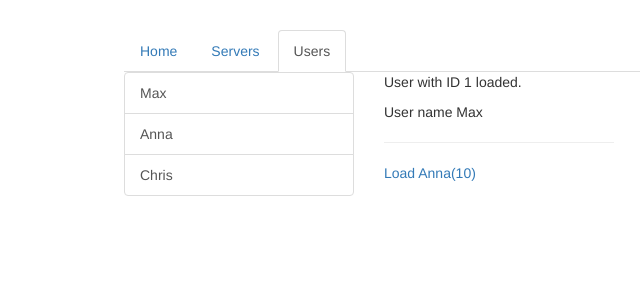
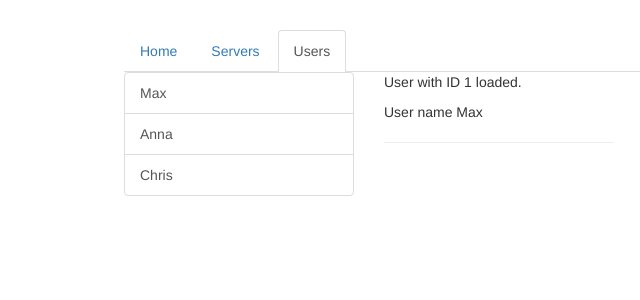
Before and after one commit to SheynaLew/routing-angular-course, an Angular app: page /users/1/Max in a window 1280 px wide. Shown: the top 300 px of the page, without its empty margins (141-781 px from the left). Built offline with nearby package versions, Linux system fonts and the light colour scheme.

Commit message:
fetching route perameters reactively

```diff
--- a/src/app/users/user/user.component.html
+++ b/src/app/users/user/user.component.html
@@ -1,4 +1,4 @@
 <p>User with ID {{user.id}} loaded.</p>
 <p>User name {{user.name}}</p>
 <hr>
-<a [routerLink]="['/users', 10, 'Anna']">Load Anna(10)</a>
+<!-- <a [routerLink]="['/users', 10, 'Anna']">Load Anna(10)</a> -->
--- a/src/app/users/user/user.component.ts
+++ b/src/app/users/user/user.component.ts
@@ -18,6 +18,12 @@ export class UserComponent implements OnInit, OnDestroy {
       id: this.route.snapshot.params['id'],
       name: this.route.snapshot.params['name']
     };
+    // .params is giving us access to the parameters we defined in app.module. In this case, id and name (i.e: users/:id/:name)
+    // we can output that data in the HTML as {{ user.name }}
+    // snapshot only works if we haven't been on the route before. So if we have a link to a user on the users page, it won't update the HTML to show the new user's name and ID (i.e 10, Anna). Snapshot works for the initial page load, but it is not dynamic enough for this purpose.
+      //Instead we can subscribe to params as an observable
+        // When params is updated, it nudges user.id and user.name to let them know to change their value
+        // See below (pass in params to subscribe so we have access to the updated parameters)
 
     this.paramsSubscription = this.route.params.subscribe(
       (params: Params) => {
```
